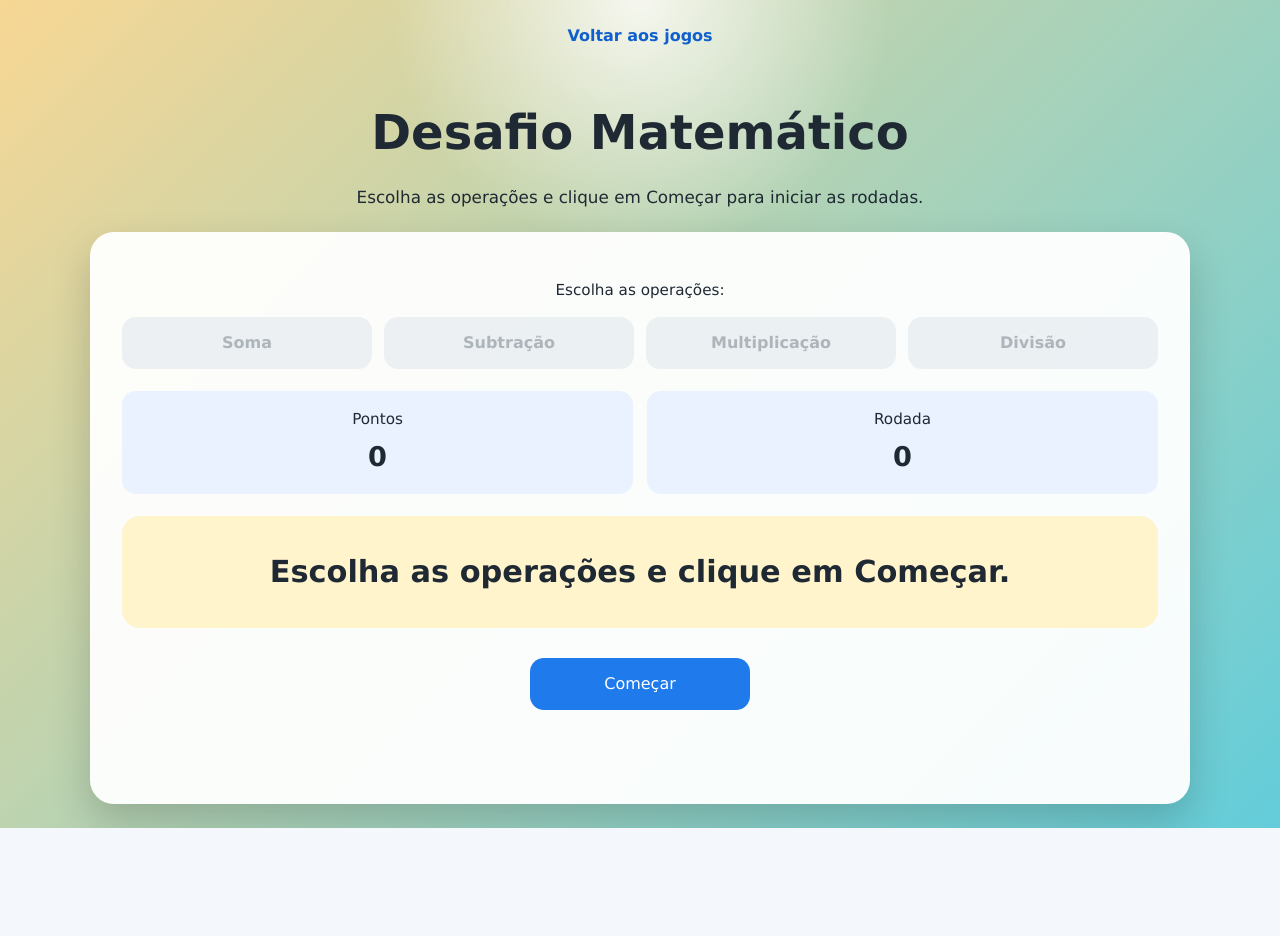
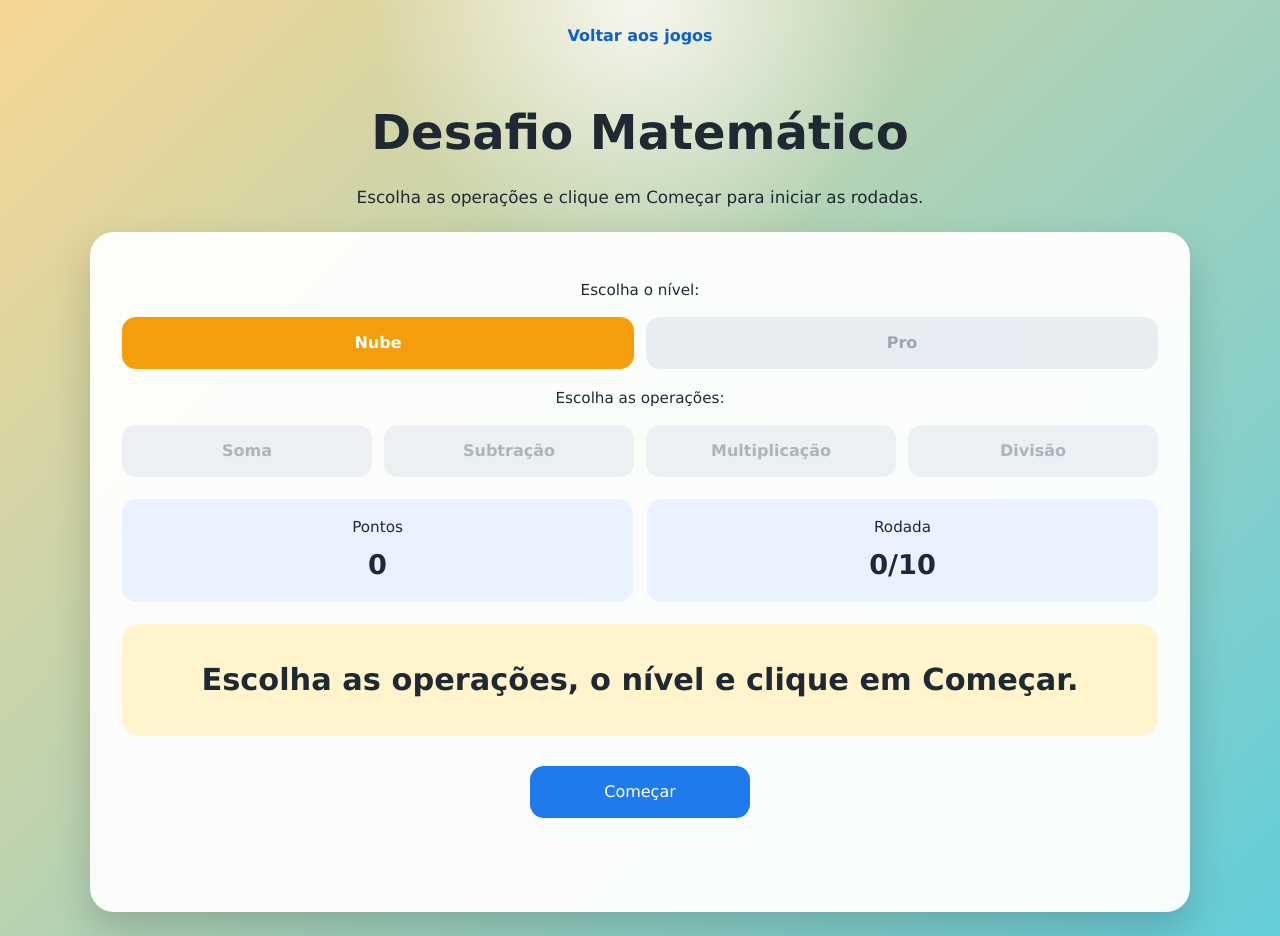
Before and after one commit to sharlaynejardini/projeto-jogos, a React (Vite) app: page /jogos/matematica in a window 1280 px wide. Before the commit the page ends 828 px from the top, so only its background shows below. Built offline with nearby package versions, Linux system fonts and the light colour scheme.

Commit message:
atualização vogais

```diff
--- a/src/App.css
+++ b/src/App.css
@@ -251,6 +251,26 @@
   margin-top: 12px;
 }
 
+.level-list {
+  display: grid;
+  grid-template-columns: repeat(2, minmax(0, 1fr));
+  gap: 12px;
+  margin: 12px 0 18px;
+}
+
+.level-option {
+  background: #d9e1ea;
+  color: #52606d;
+  font-weight: 700;
+  opacity: 0.55;
+}
+
+.level-option.active {
+  background: #f59e0b;
+  color: #ffffff;
+  opacity: 1;
+}
+
 .operation-option {
   background: #d9e1ea;
   color: #52606d;
@@ -463,6 +483,10 @@
     grid-template-columns: 1fr 1fr;
   }
 
+  .level-list {
+    grid-template-columns: 1fr 1fr;
+  }
+
   .side-image {
     width: min(320px, 82%);
   }
@@ -489,6 +513,10 @@
 
   .operation-list,
   .answer-options {
+    grid-template-columns: 1fr;
+  }
+
+  .level-list {
     grid-template-columns: 1fr;
   }
 
--- a/src/components/MathGame.jsx
+++ b/src/components/MathGame.jsx
@@ -6,6 +6,13 @@ const operations = [
   { key: 'multiplication', label: 'Multiplicação', symbol: 'x' },
   { key: 'division', label: 'Divisão', symbol: '/' },
 ]
+
+const levels = [
+  { key: 'nube', label: 'Nube', min: 1, max: 10 },
+  { key: 'pro', label: 'Pro', min: 5, max: 30 },
+]
+
+const totalRoundsPerLevel = 10
 
 function randomNumber(min, max) {
   return Math.floor(Math.random() * (max - min + 1)) + min
@@ -32,10 +39,11 @@ function createWrongAnswer(correctAnswer) {
   return candidate
 }
 
-function createQuestion(selectedOperations) {
+function createQuestion(selectedOperations, levelKey) {
   const operation = selectedOperations[randomNumber(0, selectedOperations.length - 1)]
-  let num1 = randomNumber(1, 10)
-  let num2 = randomNumber(1, 10)
+  const level = levels.find((item) => item.key === levelKey) ?? levels[0]
+  let num1 = randomNumber(level.min, level.max)
+  let num2 = randomNumber(level.min, level.max)
   let answer = 0
   const symbol = operations.find((item) => item.key === operation)?.symbol ?? '+'
 
@@ -55,8 +63,8 @@ function createQuestion(selectedOperations) {
   }
 
   if (operation === 'division') {
-    answer = num1
-    num2 = randomNumber(1, 10)
+    answer = randomNumber(level.min, Math.max(level.min + 1, Math.floor(level.max / 2)))
+    num2 = randomNumber(level.min, Math.max(level.min + 1, Math.floor(level.max / 2)))
     num1 = answer * num2
   }
 
@@ -84,6 +92,7 @@ function MathGame() {
   const timeoutRef = useRef(null)
 
   const [selectedOperations, setSelectedOperations] = useState([])
+  const [selectedLevel, setSelectedLevel] = useState('nube')
   const [score, setScore] = useState(0)
   const [round, setRound] = useState(0)
   const [currentQuestion, setCurrentQuestion] = useState(null)
@@ -92,6 +101,7 @@ function MathGame() {
   const [gameStarted, setGameStarted] = useState(false)
   const [answeredQuestion, setAnsweredQuestion] = useState(false)
   const [feedbackImage, setFeedbackImage] = useState('')
+  const [gameFinished, setGameFinished] = useState(false)
 
   useEffect(() => {
     return () => {
@@ -108,6 +118,23 @@ function MathGame() {
     }
   }
 
+  function resetBoard() {
+    setCurrentQuestion(null)
+    setAnswerOptions([])
+    setAnsweredQuestion(false)
+    setFeedbackImage('')
+  }
+
+  function finishGame(finalScore) {
+    clearScheduledQuestion()
+    setGameFinished(true)
+    setGameStarted(false)
+    resetBoard()
+    setMessage(
+      `Fim da partida! Você fez ${finalScore} ponto(s) no nível ${selectedLevel === 'nube' ? 'Nube' : 'Pro'}.`,
+    )
+  }
+
   function toggleOperation(operationKey) {
     clearScheduledQuestion()
 
@@ -117,10 +144,10 @@ function MathGame() {
         ? currentOperations.filter((item) => item !== operationKey)
         : [...currentOperations, operationKey]
 
-      if (!gameStarted) {
+      if (!gameStarted && !gameFinished) {
         setMessage(
           nextOperations.length === 0
-            ? 'Selecione uma ou mais operações e clique em Começar.'
+            ? 'Selecione uma ou mais operações, escolha o nível e clique em Começar.'
             : '',
         )
       }
@@ -128,12 +155,27 @@ function MathGame() {
       return nextOperations
     })
 
-    if (gameStarted) {
-      setFeedbackImage('')
-      setMessage('')
-      setAnsweredQuestion(false)
-      setCurrentQuestion(null)
-      setAnswerOptions([])
+    if (gameStarted || gameFinished) {
+      setGameStarted(false)
+      setGameFinished(false)
+      setRound(0)
+      setScore(0)
+      resetBoard()
+      setMessage('Configuração alterada. Clique em Começar para iniciar uma nova partida.')
+    }
+  }
+
+  function selectLevel(levelKey) {
+    clearScheduledQuestion()
+    setSelectedLevel(levelKey)
+
+    if (gameStarted || gameFinished) {
+      setGameStarted(false)
+      setGameFinished(false)
+      setRound(0)
+      setScore(0)
+      resetBoard()
+      setMessage('Nível alterado. Clique em Começar para iniciar uma nova partida.')
     }
   }
 
@@ -142,13 +184,25 @@ function MathGame() {
 
     if (selectedOperations.length === 0) {
       setGameStarted(false)
-      setCurrentQuestion(null)
-      setAnswerOptions([])
-      setMessage('Selecione uma ou mais operações e clique em Começar.')
+      setGameFinished(false)
+      resetBoard()
+      setMessage('Selecione uma ou mais operações, escolha o nível e clique em Começar.')
       return
     }
 
-    const nextQuestion = createQuestion(selectedOperations)
+    const nextRound = gameFinished || !gameStarted ? 1 : round + 1
+
+    if (gameFinished || !gameStarted) {
+      setScore(0)
+      setGameFinished(false)
+    }
+
+    if (nextRound > totalRoundsPerLevel) {
+      finishGame(score)
+      return
+    }
+
+    const nextQuestion = createQuestion(selectedOperations, selectedLevel)
 
     setCurrentQuestion(nextQuestion)
     setAnswerOptions(createAnswerOptions(nextQuestion.answer))
@@ -156,12 +210,12 @@ function MathGame() {
     setMessage('')
     setGameStarted(true)
     setAnsweredQuestion(false)
-    setRound((currentRound) => currentRound + 1)
+    setRound(nextRound)
   }
 
   function handleAnswer(selectedAnswer) {
     if (!gameStarted || !currentQuestion) {
-      setMessage('Escolha as operações e clique em Começar.')
+      setMessage('Escolha as operações, o nível e clique em Começar.')
       return
     }
 
@@ -188,12 +242,19 @@ function MathGame() {
     )
 
     if (isCorrect) {
-      setScore((currentScore) => currentScore + 1)
+      const nextScore = score + 1
+      setScore(nextScore)
       setFeedbackImage('success')
       setMessage('Resposta correta! Você ganhou 1 ponto.')
 
       timeoutRef.current = setTimeout(() => {
         timeoutRef.current = null
+
+        if (round >= totalRoundsPerLevel) {
+          finishGame(nextScore)
+          return
+        }
+
         startRound()
       }, 2200)
 
@@ -218,6 +279,20 @@ function MathGame() {
       />
 
       <section className="controls">
+        <p className="operation-title">Escolha o nível:</p>
+        <div className="level-list">
+          {levels.map((level) => (
+            <button
+              key={level.key}
+              type="button"
+              className={`app-button level-option ${selectedLevel === level.key ? 'active' : ''}`}
+              onClick={() => selectLevel(level.key)}
+            >
+              {level.label}
+            </button>
+          ))}
+        </div>
+
         <p className="operation-title">Escolha as operações:</p>
         <div className="operation-list">
           {operations.map((operation) => (
@@ -242,7 +317,7 @@ function MathGame() {
         </div>
         <div>
           <span>Rodada</span>
-          <strong>{round}</strong>
+          <strong>{round}/{totalRoundsPerLevel}</strong>
         </div>
       </section>
 
@@ -257,9 +332,11 @@ function MathGame() {
             </>
           ) : (
             <span className="question-symbol">
-              {selectedOperations.length === 0
-                ? 'Escolha as operações e clique em Começar.'
-                : 'Tudo pronto! Clique em Começar para iniciar.'}
+              {gameFinished
+                ? `Partida encerrada no nível ${selectedLevel === 'nube' ? 'Nube' : 'Pro'}.`
+                : selectedOperations.length === 0
+                  ? 'Escolha as operações, o nível e clique em Começar.'
+                  : 'Tudo pronto! Clique em Começar para iniciar.'}
             </span>
           )}
         </div>
@@ -280,7 +357,7 @@ function MathGame() {
 
         <div className="buttons">
           <button className="app-button primary-action" type="button" onClick={startRound}>
-            {gameStarted ? 'Próxima pergunta' : 'Começar'}
+            {gameFinished ? 'Jogar novamente' : gameStarted ? 'Próxima pergunta' : 'Começar'}
           </button>
         </div>
 
--- a/src/components/VowelGame.jsx
+++ b/src/components/VowelGame.jsx
@@ -1,4 +1,4 @@
-import { useState } from 'react'
+import { useEffect, useState } from 'react'
 
 const vowels = ['A', 'E', 'I', 'O', 'U']
 const vowelSet = new Set(['a', 'e', 'i', 'o', 'u'])
@@ -50,6 +50,7 @@ function VowelGame() {
   const [message, setMessage] = useState('Escolha uma vogal e complete a palavra.')
   const [selectedSlot, setSelectedSlot] = useState(0)
   const [lockedRound, setLockedRound] = useState(false)
+  const [feedbackImage, setFeedbackImage] = useState('')
   const [roundData, setRoundData] = useState(() => createRoundData(randomItem(wordBank)))
 
   const isRoundComplete = roundData.filledLetters.every((letter) => letter !== '')
@@ -57,15 +58,44 @@ function VowelGame() {
     (letter, index) => letter === roundData.letters[roundData.missingIndexes[index]],
   )
 
+  useEffect(() => {
+    function handleKeyDown(event) {
+      if (lockedRound) {
+        return
+      }
+
+      const pressedKey = event.key.toUpperCase()
+
+      if (vowels.includes(pressedKey)) {
+        handleVowelInput(pressedKey)
+      }
+    }
+
+    window.addEventListener('keydown', handleKeyDown)
+
+    return () => {
+      window.removeEventListener('keydown', handleKeyDown)
+    }
+  }, [lockedRound, selectedSlot, roundData])
+
+  function moveToNextSlot(currentSlot, totalSlots) {
+    if (totalSlots === 0) {
+      return 0
+    }
+
+    return currentSlot >= totalSlots - 1 ? currentSlot : currentSlot + 1
+  }
+
   function startNextRound() {
     setRound((currentRound) => currentRound + 1)
     setSelectedSlot(0)
     setLockedRound(false)
+    setFeedbackImage('')
     setRoundData(createRoundData(randomItem(wordBank)))
     setMessage('Escolha uma vogal e complete a palavra.')
   }
 
-  function handleVowelClick(vowel) {
+  function handleVowelInput(vowel) {
     if (lockedRound) {
       return
     }
@@ -73,16 +103,18 @@ function VowelGame() {
     setRoundData((currentRoundData) => {
       const nextFilledLetters = [...currentRoundData.filledLetters]
       nextFilledLetters[selectedSlot] = vowel
-
       return {
         ...currentRoundData,
         filledLetters: nextFilledLetters,
       }
     })
+
+    setSelectedSlot((currentSlot) => moveToNextSlot(currentSlot, roundData.missingIndexes.length))
   }
 
   function handleCheckWord() {
     if (!isRoundComplete) {
+      setFeedbackImage('')
       setMessage('Preencha todos os espaços antes de conferir.')
       return
     }
@@ -90,10 +122,12 @@ function VowelGame() {
     if (isWordCorrect) {
       setScore((currentScore) => currentScore + 1)
       setLockedRound(true)
+      setFeedbackImage('success')
       setMessage('Muito bem! Você completou a palavra corretamente.')
       return
     }
 
+    setFeedbackImage('error')
     setMessage('Quase lá! Troque as vogais que ficaram erradas e tente novamente.')
   }
 
@@ -107,11 +141,23 @@ function VowelGame() {
       filledLetters: Array(currentRoundData.missingIndexes.length).fill(''),
     }))
     setSelectedSlot(0)
+    setFeedbackImage('')
     setMessage('As vogais foram limpas. Tente novamente.')
   }
 
   return (
     <section className="game-panel">
+      <img
+        src="/images/Acertou.png"
+        alt="Imagem de acerto"
+        className={`side-image ${feedbackImage === 'success' ? 'active' : ''}`}
+      />
+      <img
+        src="/images/Errou.png"
+        alt="Imagem de erro"
+        className={`side-image ${feedbackImage === 'error' ? 'active' : ''}`}
+      />
+
       <section className="scoreboard">
         <div>
           <span>Acertos</span>
@@ -167,7 +213,7 @@ function VowelGame() {
               key={vowel}
               type="button"
               className="app-button vowel-option"
-              onClick={() => handleVowelClick(vowel)}
+              onClick={() => handleVowelInput(vowel)}
               disabled={lockedRound}
             >
               {vowel}
```
